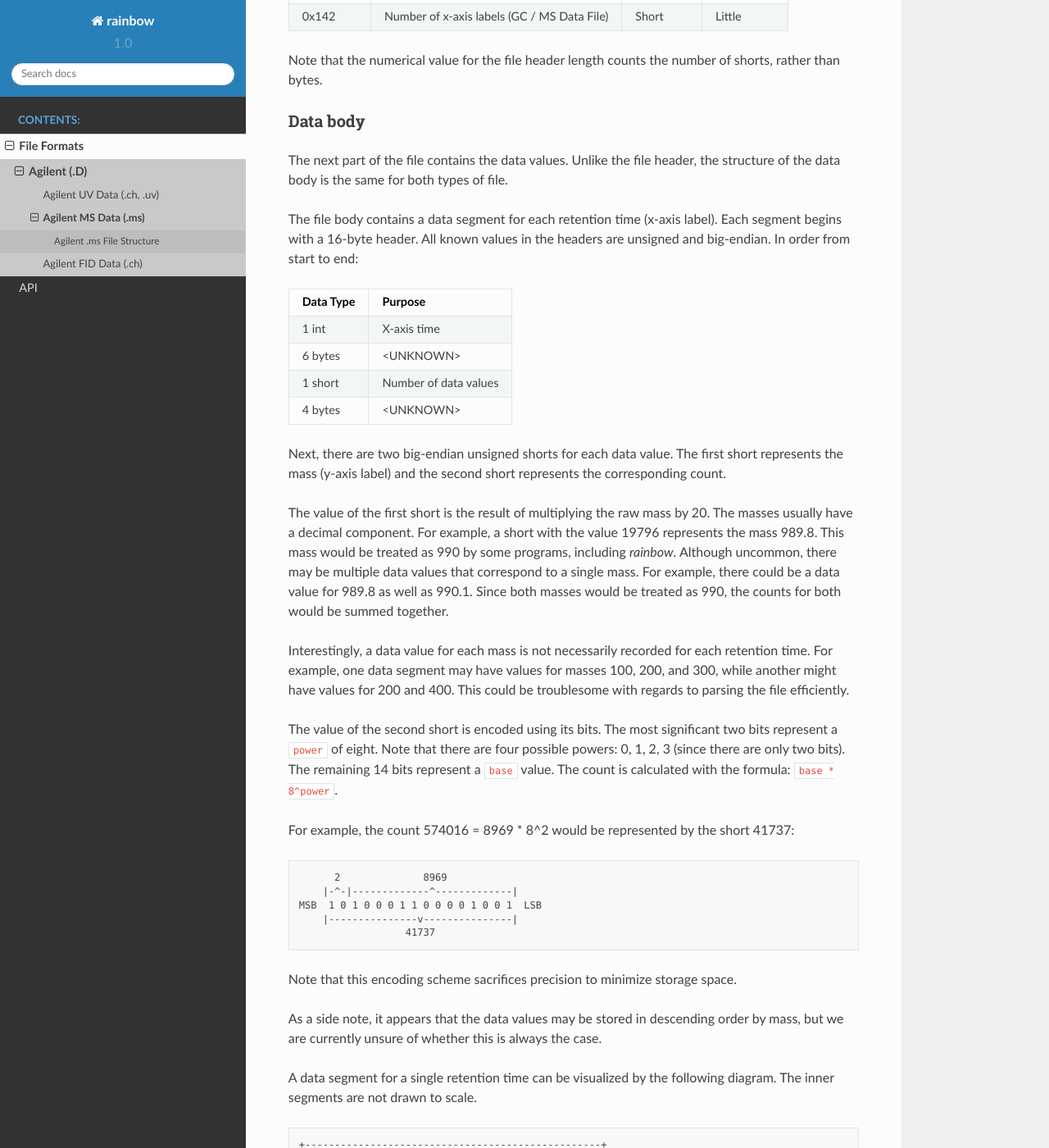
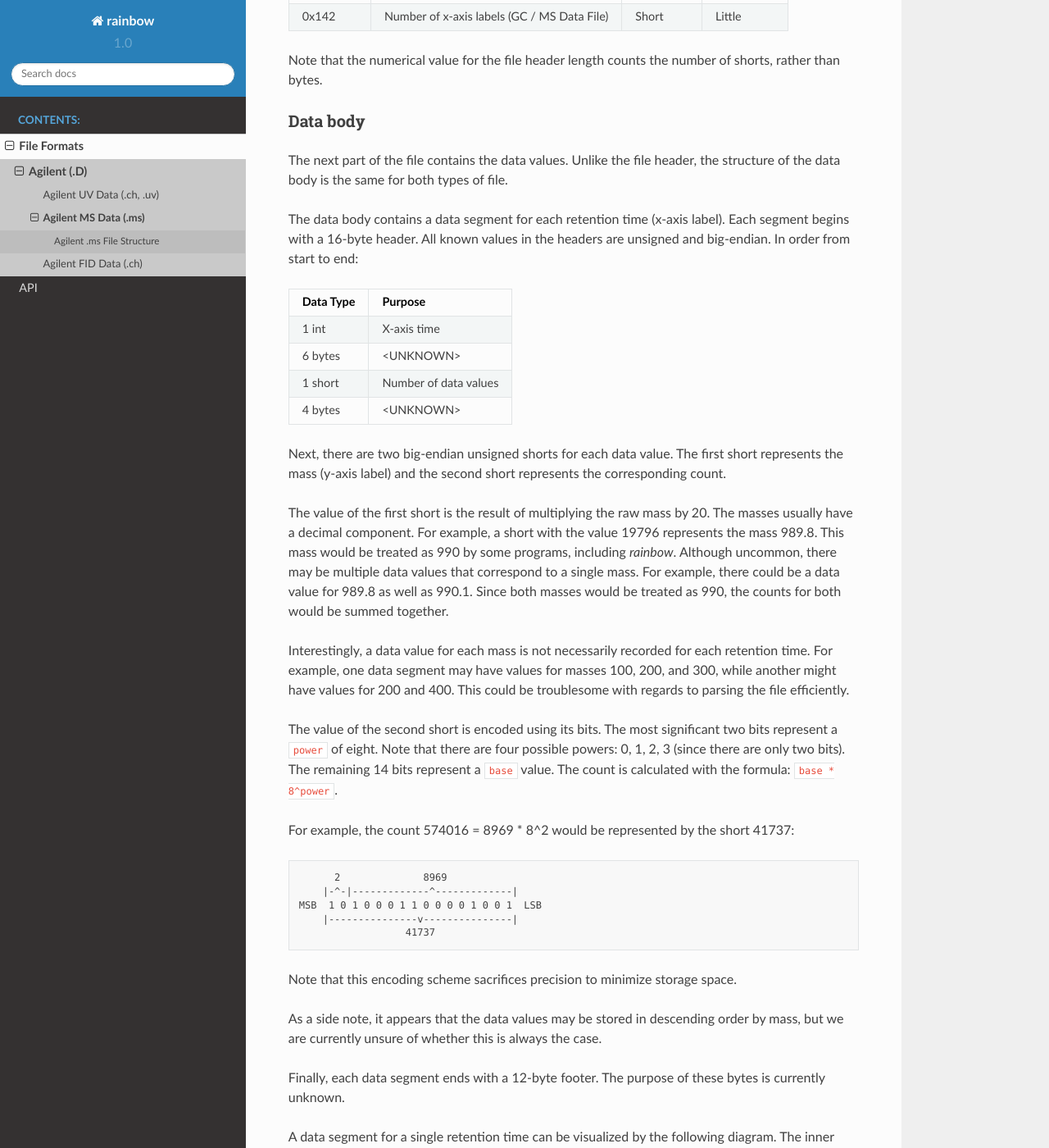
Before and after one commit to evanyeyeye/rainbow, a Sphinx documentation site: the page built from docs/agilent_ms.rst, in a window 1280 px wide and 1400 px high, scrolled down 2115 px. Shown: the whole window at 82% size. Built offline with Sphinx 7.4.7 and the Read the Docs theme 2.0.0, drawn with Linux system fonts in a browser that asks for light colours.

Commit message:
Doc edits

```diff
--- a/docs/agilent_fid.rst
+++ b/docs/agilent_fid.rst
@@ -11,7 +11,7 @@ The binary file is often named FID1A.ch.
 Agilent .ch File Structure (FID)
 ================================
 
-Note that this section pertains only to .ch files that contain FID data, which are not the same as .ch files that contain :doc:`UV data <agilent_uv>`.
+Note that this section pertains only to .ch files that contain FID data, which are not the same as .ch files that contain :doc:`UV data <agilent_uv>`. The file headers are very similar, however.
 
 The .ch files are comprised of a file header and data body.
 
@@ -71,7 +71,7 @@ The strings are separated by large blocks of null bytes, which are likely used t
      - Signal
      - Front Signal
 
-There are also several groups of unreadable bytes at fixed offsets in the header. The purpose of most of these bytes are currently unknown. But there are a few known values that provide useful information.
+There are also several groups of unreadable bytes at fixed offsets in the header. The purpose of most of these bytes are currently unknown. But there are a few known values that provide useful information about the x-axis labels.
 
 .. list-table::
    :header-rows: 1
--- a/docs/agilent_ms.rst
+++ b/docs/agilent_ms.rst
@@ -135,7 +135,7 @@ Data body
 
 The next part of the file contains the data values. Unlike the file header, the structure of the data body is the same for both types of file.
 
-The file body contains a data segment for each retention time (x-axis label). Each segment begins with a 16-byte header. All known values in the headers are unsigned and big-endian. In order from start to end:
+The data body contains a data segment for each retention time (x-axis label). Each segment begins with a 16-byte header. All known values in the headers are unsigned and big-endian. In order from start to end:
 
 .. list-table::
    :header-rows: 1
@@ -173,6 +173,8 @@ Note that this encoding scheme sacrifices precision to minimize storage space.
 
 As a side note, it appears that the data values may be stored in descending order by mass, but we are currently unsure of whether this is always the case.
 
+Finally, each data segment ends with a 12-byte footer. The purpose of these bytes is currently unknown.
+
 A data segment for a single retention time can be visualized by the following diagram. The inner segments are not drawn to scale.
 
 .. code-block:: text
```
